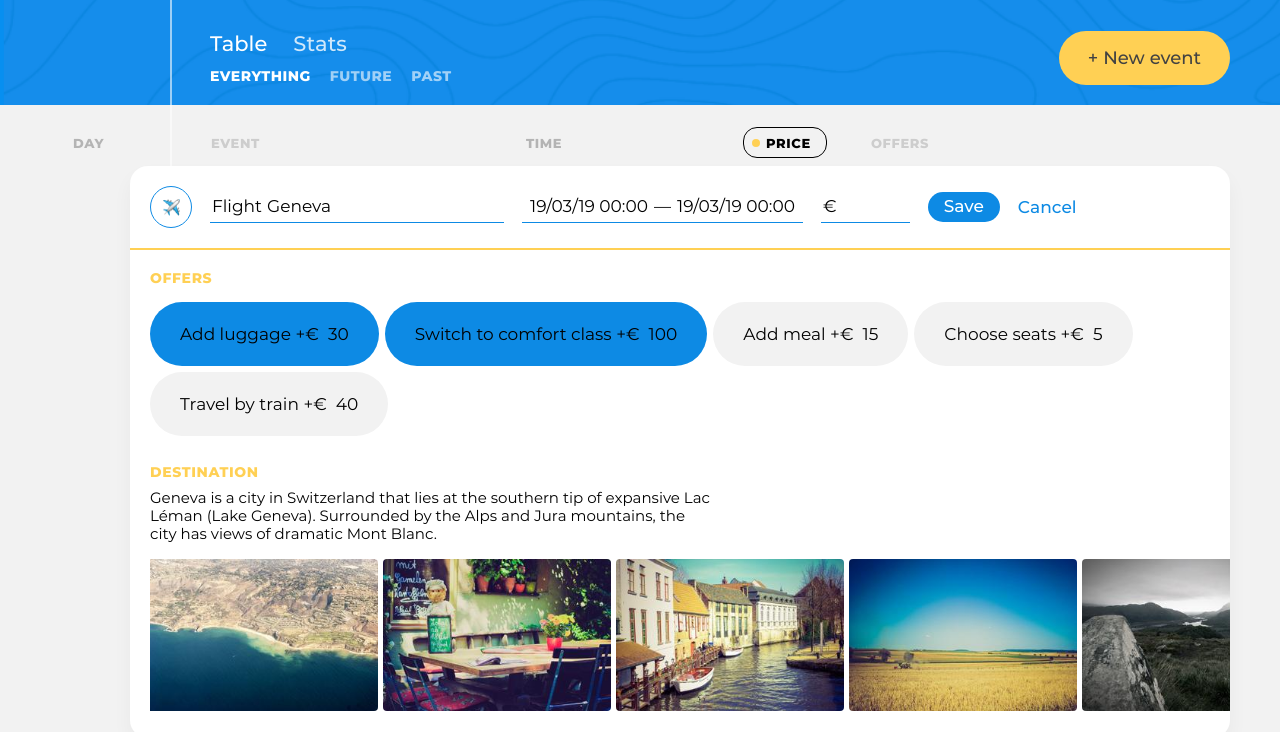
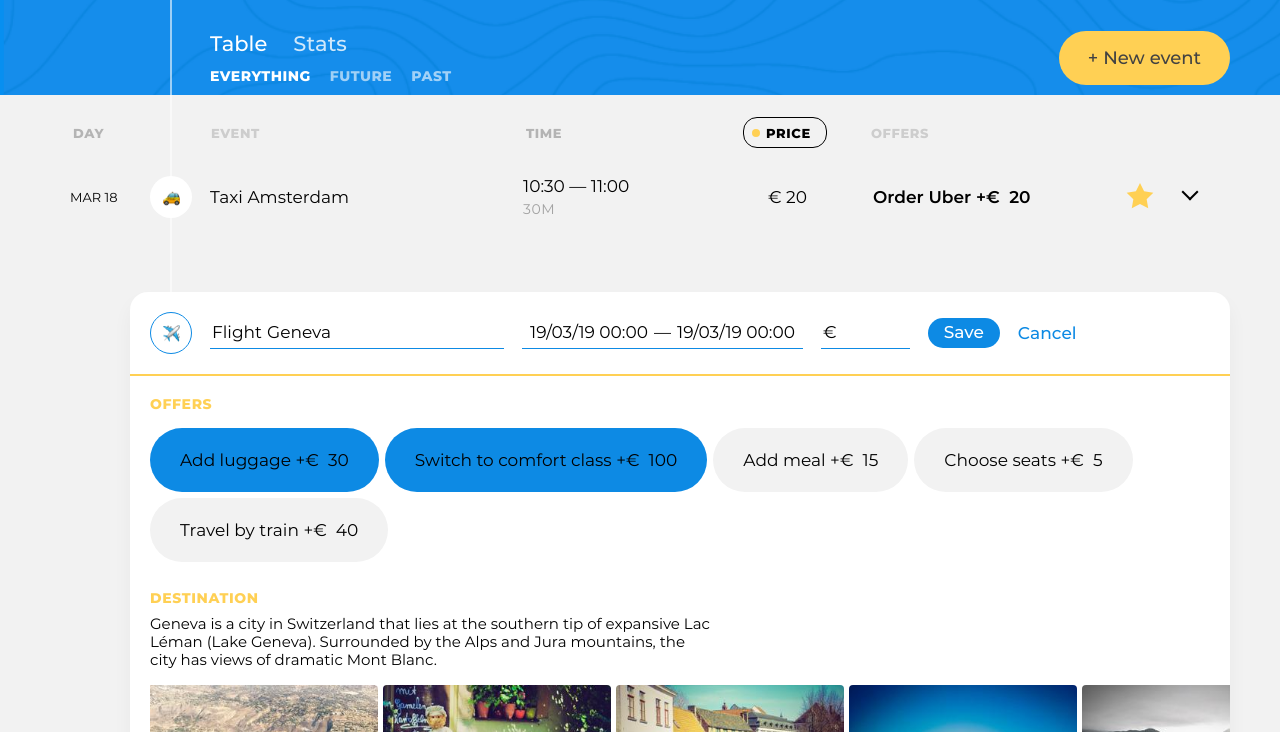
Before and after one commit to lifedok/592601-big-trip-15, a website built with webpack: page public/index.html in a window 1280 px wide. Shown: the part 68-800 px from the top of the page. Built offline with nearby package versions, Linux system fonts and the light colour scheme.

Commit message:
Refactoring (split list on list and list item, split filtering & tabs)

```diff
--- a/public/index.html
+++ b/public/index.html
@@ -17,17 +17,17 @@
         <div class="trip-main">
           <!-- Маршрут и стоимость -->
 
-          <div class="trip-main__trip-controls  trip-controls">
-            <div class="trip-controls__navigation">
-              <h2 class="visually-hidden">Switch trip view</h2>
-              <!-- Меню -->
-            </div>
+<!--          <div class="trip-main__trip-controls  trip-controls">-->
+<!--            <div class="trip-controls__navigation">-->
+<!--              <h2 class="visually-hidden">Switch trip view</h2>-->
+<!--              &lt;!&ndash; Меню &ndash;&gt;-->
+<!--            </div>-->
 
-            <div class="trip-controls__filters">
-              <h2 class="visually-hidden">Filter events</h2>
-              <!-- Фильтры -->
-            </div>
-          </div>
+<!--            <div class="trip-controls__filters">-->
+<!--              <h2 class="visually-hidden">Filter events</h2>-->
+<!--              &lt;!&ndash; Фильтры &ndash;&gt;-->
+<!--            </div>-->
+<!--          </div>-->
 
 <!--          <button class="trip-main__event-add-btn  btn  btn&#45;&#45;big  btn&#45;&#45;yellow" type="button">New event</button>-->
         </div>
--- a/src/main.js
+++ b/src/main.js
@@ -1,10 +1,22 @@
-import {newEventButtonTemplate} from './views/btn-new-event.js';
-import {tripFilterHeaderTemplate} from './views/trip-filters-header.js';
-import {tripInfoHeaderTemplate} from './views/trip-info-header.js';
+// header
+import {createNewEventButtonTemplate} from './views/create-btn-new-event.js';
+import {createTripControlsWrapperTemplate} from './views/create-trip-controls-wrapper.js';
 
-import {tripEventsSortTemplate} from './views/trip-events-sort.js';
-import {tripEventListTemplate} from './views/trip-event-list.js';
-import {editEventFormTemplate} from './views/edit-event-form.js';
+import {createTripTabsHeader} from './views/create-trip-tabs-header.js';
+
+import {createTripFilterHeaderTemplate} from './views/create-trip-filters-header.js';
+import {createTripInfoHeaderTemplate} from './views/create-trip-info-header.js';
+
+// body-main
+import {createTripEventsSortTemplate} from './views/create-trip-events-sort.js';
+
+// list wrapper
+import {createTripEventListWrapperTemplate} from './views/create-trip-events-list-wrapper.js';
+
+// content for list
+import {createTripEventItemTemplate} from './views/create-trip-event-item.js';
+import {createEditEventFormTemplate} from './views/create-edit-event-form.js';
+import {createTripEventsListTemplate} from './views/create-trip-events-list.js';
 
 
 const render = (container, template, place) => {
@@ -16,12 +28,22 @@ const pageBodyElement = document.querySelector('.page-body');
 
 // header
 const tripMainHeader = pageBodyElement.querySelector('.trip-main');
-render(tripMainHeader, tripInfoHeaderTemplate(), 'beforeend');
-render(tripMainHeader, tripFilterHeaderTemplate(), 'beforeend');
-render(tripMainHeader, newEventButtonTemplate(), 'beforeend');
+render(tripMainHeader, createTripInfoHeaderTemplate(), 'beforeend');
+render(tripMainHeader, createTripControlsWrapperTemplate(), 'beforeend');
+render(tripMainHeader, createNewEventButtonTemplate(), 'beforeend');
 
-//body-main
+const tripControlsHeader = tripMainHeader.querySelector('.trip-controls');
+render(tripControlsHeader, createTripTabsHeader(), 'beforeend');
+render(tripControlsHeader, createTripFilterHeaderTemplate(), 'beforeend');
+
+
+// add list wrapper
 const pageMainElement = pageBodyElement.querySelector('.trip-events');
-render(pageMainElement, tripEventsSortTemplate(), 'beforeend');
-render(pageMainElement, editEventFormTemplate(), 'beforeend');
-render(pageMainElement, tripEventListTemplate(), 'beforeend');
+render(pageMainElement, createTripEventsSortTemplate(), 'beforeend');
+render(pageMainElement, createTripEventListWrapperTemplate(), 'beforeend');
+
+// content for list
+const eventList = pageBodyElement.querySelector('.trip-events__list');
+render(eventList, createTripEventItemTemplate(), 'beforeend');
+render(eventList, createEditEventFormTemplate(), 'beforeend');
+render(eventList, createTripEventsListTemplate(), 'beforeend');
--- a/src/views/btn-new-event.js
+++ b/src/views/create-btn-new-event.js
@@ -1,4 +1,4 @@
-export const newEventButtonTemplate = () => (
+export const createNewEventButtonTemplate = () => (
   `<button class="trip-main__event-add-btn  btn  btn--big  btn--yellow" type="button">New event</button>
 `
 );
--- a/src/views/edit-event-form.js
+++ b/src/views/create-edit-event-form.js
@@ -1,6 +1,5 @@
-export const editEventFormTemplate = () => (
+export const createEditEventFormTemplate = () => (
   `
-<ul class="trip-events__list">
   <li class="trip-events__item">
     <form class="event event--edit" action="#" method="post">
       <header class="event__header">
@@ -168,6 +167,5 @@ export const editEventFormTemplate = () => (
       </section>
     </form>
     </li>
-  </ul>
   `
 );
--- /dev/null
+++ b/src/views/create-trip-controls-wrapper.js
@@ -0,0 +1,5 @@
+export const createTripControlsWrapperTemplate = () => (
+  `
+  <div class="trip-main__trip-controls  trip-controls"></div>
+  `
+);
--- /dev/null
+++ b/src/views/create-trip-event-item.js
@@ -0,0 +1,41 @@
+export const createTripEventItemTemplate = () => (
+  `
+   <li class="trip-events__item">
+      <div class="event">
+        <time class="event__date" datetime="2019-03-18">MAR 18</time>
+        <div class="event__type">
+          <img class="event__type-icon" width="42" height="42" src="img/icons/taxi.png" alt="Event type icon">
+        </div>
+        <h3 class="event__title">Taxi Amsterdam</h3>
+        <div class="event__schedule">
+          <p class="event__time">
+            <time class="event__start-time" datetime="2019-03-18T10:30">10:30</time>
+            &mdash;
+            <time class="event__end-time" datetime="2019-03-18T11:00">11:00</time>
+          </p>
+          <p class="event__duration">30M</p>
+        </div>
+        <p class="event__price">
+          &euro;&nbsp;<span class="event__price-value">20</span>
+        </p>
+        <h4 class="visually-hidden">Offers:</h4>
+        <ul class="event__selected-offers">
+          <li class="event__offer">
+            <span class="event__offer-title">Order Uber</span>
+            &plus;&euro;&nbsp;
+            <span class="event__offer-price">20</span>
+          </li>
+        </ul>
+        <button class="event__favorite-btn event__favorite-btn--active" type="button">
+          <span class="visually-hidden">Add to favorite</span>
+          <svg class="event__favorite-icon" width="28" height="28" viewBox="0 0 28 28">
+            <path d="M14 21l-8.22899 4.3262 1.57159-9.1631L.685209 9.67376 9.8855 8.33688 14 0l4.1145 8.33688 9.2003 1.33688-6.6574 6.48934 1.5716 9.1631L14 21z"/>
+          </svg>
+        </button>
+        <button class="event__rollup-btn" type="button">
+          <span class="visually-hidden">Open event</span>
+        </button>
+      </div>
+    </li>
+  `
+);
--- /dev/null
+++ b/src/views/create-trip-events-list-wrapper.js
@@ -0,0 +1,4 @@
+export const createTripEventListWrapperTemplate = () => (
+  `<ul class="trip-events__list"></ul>
+  `
+);
--- a/src/views/trip-event-list.js
+++ b/src/views/create-trip-events-list.js
@@ -1,6 +1,5 @@
-export const tripEventListTemplate = () => (
+export const createTripEventsListTemplate = () => (
   `
-  <ul class="trip-events__list">
     <li class="trip-events__item">
       <div class="event">
         <time class="event__date" datetime="2019-03-18">MAR 18</time>
@@ -333,6 +332,5 @@ export const tripEventListTemplate = () => (
         </button>
       </div>
     </li>
-  </ul>
   `
 );
--- a/src/views/trip-events-sort.js
+++ b/src/views/create-trip-events-sort.js
@@ -1,4 +1,4 @@
-export const tripEventsSortTemplate = () => (
+export const createTripEventsSortTemplate = () => (
   `
   <form class="trip-events__trip-sort  trip-sort" action="#" method="get">
     <div class="trip-sort__item  trip-sort__item--day">
--- /dev/null
+++ b/src/views/create-trip-filters-header.js
@@ -0,0 +1,25 @@
+export const createTripFilterHeaderTemplate = () => (
+  `
+<div class="trip-controls__filters">
+  <h2 class="visually-hidden">Filter events</h2>
+    <form class="trip-filters" action="#" method="get">
+      <div class="trip-filters__filter">
+        <input id="filter-everything" class="trip-filters__filter-input  visually-hidden" type="radio" name="trip-filter" value="everything" checked>
+        <label class="trip-filters__filter-label" for="filter-everything">Everything</label>
+      </div>
+
+      <div class="trip-filters__filter">
+        <input id="filter-future" class="trip-filters__filter-input  visually-hidden" type="radio" name="trip-filter" value="future">
+        <label class="trip-filters__filter-label" for="filter-future">Future</label>
+      </div>
+
+      <div class="trip-filters__filter">
+        <input id="filter-past" class="trip-filters__filter-input  visually-hidden" type="radio" name="trip-filter" value="past">
+        <label class="trip-filters__filter-label" for="filter-past">Past</label>
+      </div>
+
+      <button class="visually-hidden" type="submit">Accept filter</button>
+    </form>
+  </div>
+  `
+);
--- a/src/views/trip-info-header.js
+++ b/src/views/create-trip-info-header.js
@@ -1,4 +1,4 @@
-export const tripInfoHeaderTemplate = () => (
+export const createTripInfoHeaderTemplate = () => (
   `<section class="trip-main__trip-info  trip-info">
       <div class="trip-info__main">
         <h1 class="trip-info__title">Amsterdam &mdash; Chamonix &mdash; Geneva</h1>
--- /dev/null
+++ b/src/views/create-trip-tabs-header.js
@@ -0,0 +1,10 @@
+export const createTripTabsHeader = () => (
+  `<div class="trip-controls__navigation">
+    <h2 class="visually-hidden">Switch trip view</h2>
+      <nav class="trip-controls__trip-tabs  trip-tabs">
+        <a class="trip-tabs__btn  trip-tabs__btn--active" href="#">Table</a>
+        <a class="trip-tabs__btn" href="#">Stats</a>
+      </nav>
+  </div>
+  `
+);
--- a/src/views/trip-filters-header.js
+++ /dev/null
@@ -1,36 +0,0 @@
-export const tripFilterHeaderTemplate = () => (
-  `<div class="trip-main">
-      <div class="trip-main__trip-controls  trip-controls">
-        <div class="trip-controls__navigation">
-          <h2 class="visually-hidden">Switch trip view</h2>
-          <nav class="trip-controls__trip-tabs  trip-tabs">
-            <a class="trip-tabs__btn  trip-tabs__btn--active" href="#">Table</a>
-            <a class="trip-tabs__btn" href="#">Stats</a>
-          </nav>
-        </div>
-
-        <div class="trip-controls__filters">
-          <h2 class="visually-hidden">Filter events</h2>
-          <form class="trip-filters" action="#" method="get">
-            <div class="trip-filters__filter">
-              <input id="filter-everything" class="trip-filters__filter-input  visually-hidden" type="radio" name="trip-filter" value="everything" checked>
-              <label class="trip-filters__filter-label" for="filter-everything">Everything</label>
-            </div>
-
-            <div class="trip-filters__filter">
-              <input id="filter-future" class="trip-filters__filter-input  visually-hidden" type="radio" name="trip-filter" value="future">
-              <label class="trip-filters__filter-label" for="filter-future">Future</label>
-            </div>
-
-            <div class="trip-filters__filter">
-              <input id="filter-past" class="trip-filters__filter-input  visually-hidden" type="radio" name="trip-filter" value="past">
-              <label class="trip-filters__filter-label" for="filter-past">Past</label>
-            </div>
-
-            <button class="visually-hidden" type="submit">Accept filter</button>
-          </form>
-        </div>
-      </div>
-    </div>
-  `
-);
```
